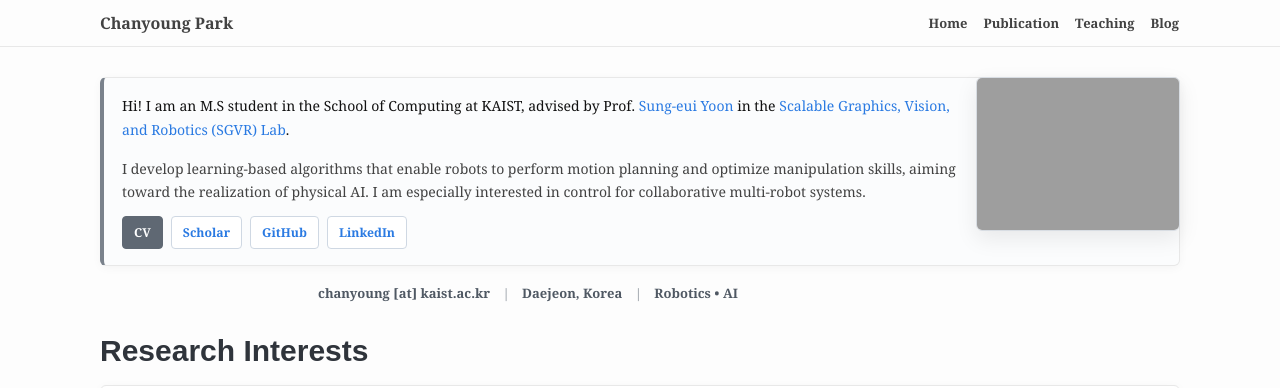
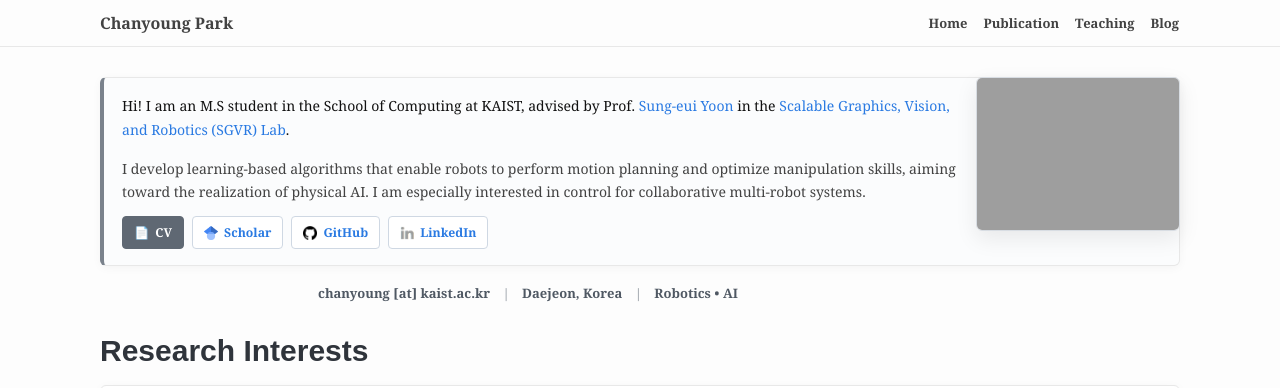
Before and after one commit to cosdeneb/cosdeneb.github.io, a Jekyll site: the page built from index.md, in a window 1280 px wide. Shown: the top 388 px of the page. Built offline with Jekyll 4.4.1, drawn with Linux system fonts in a browser that asks for light colours.

Commit message:
Add icons to homepage profile links

```diff
--- a/_sass/_site.scss
+++ b/_sass/_site.scss
@@ -48,6 +48,7 @@
   display: inline-flex;
   align-items: center;
   justify-content: center;
+  gap: 6px;
   min-height: 27px;
   border: 1px solid #cfd8e3;
   border-radius: 4px;
@@ -57,6 +58,17 @@
   font-weight: bold;
   line-height: 1.5;
   background-color: #fff;
+}
+
+.home-button-icon {
+  width: 14px;
+  height: 14px;
+  border: 0;
+  object-fit: contain;
+}
+
+.home-button-symbol {
+  line-height: 1;
 }
 
 .home-button:hover {
--- a/index.md
+++ b/index.md
@@ -14,10 +14,10 @@ profile_picture:
   </p>
 
   <div class="home-actions">
-    <a class="home-button primary" href="{{ '/Chanyoung_Park_CV.pdf' | absolute_url }}">CV</a>
-    <a class="home-button" href="https://scholar.google.com/citations?hl=ko&user=fGD7V2IAAAAJ">Scholar</a>
-    <a class="home-button" href="https://github.com/cosdeneb">GitHub</a>
-    <a class="home-button" href="https://www.linkedin.com/in/chanyoung-park-799b672ab/">LinkedIn</a>
+    <a class="home-button primary" href="{{ '/Chanyoung_Park_CV.pdf' | absolute_url }}"><span class="home-button-symbol" aria-hidden="true">📄</span>CV</a>
+    <a class="home-button" href="https://scholar.google.com/citations?hl=ko&user=fGD7V2IAAAAJ"><img class="home-button-icon" src="{{ '/assets/img/icons/google scholar.png' | absolute_url }}" alt="">Scholar</a>
+    <a class="home-button" href="https://github.com/cosdeneb"><img class="home-button-icon" src="{{ '/assets/img/icons/github.png' | absolute_url }}" alt="">GitHub</a>
+    <a class="home-button" href="https://www.linkedin.com/in/chanyoung-park-799b672ab/"><img class="home-button-icon" src="{{ '/assets/img/icons/linkedin.png' | absolute_url }}" alt="">LinkedIn</a>
   </div>
 </div>
 
```
